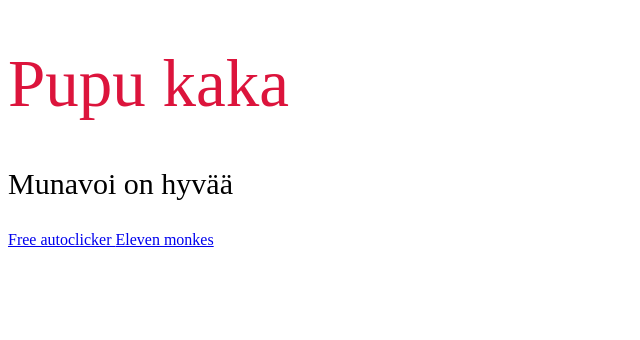
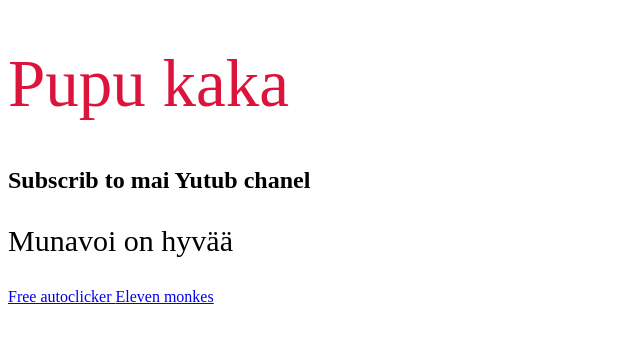
Before and after one commit to reprepo/kymppi, a plain HTML site: page index.html in a window 1280 px wide. Shown: the whole page, without its empty margins (0-640 px from the left). Drawn offline with Linux system fonts and the light colour scheme.

Commit message:
uusi otsikko, h2

```diff
--- a/index.html
+++ b/index.html
@@ -9,13 +9,15 @@
             }
             p {
                 font-size:30px;
-                font-display: swap;
             }
         </style>
     </head>
 
 <body>
 <h1>Pupu kaka</h1>
+<h2>
+    Subscrib to mai Yutub chanel
+</h2>
 
 <p>Munavoi on hyvää</p>
 <a href="https://www.youtube.com/watch?v=dQw4w9WgXcQ&list=RDdQw4w9WgXcQ&start_radio=1"> Free autoclicker </a>
```
